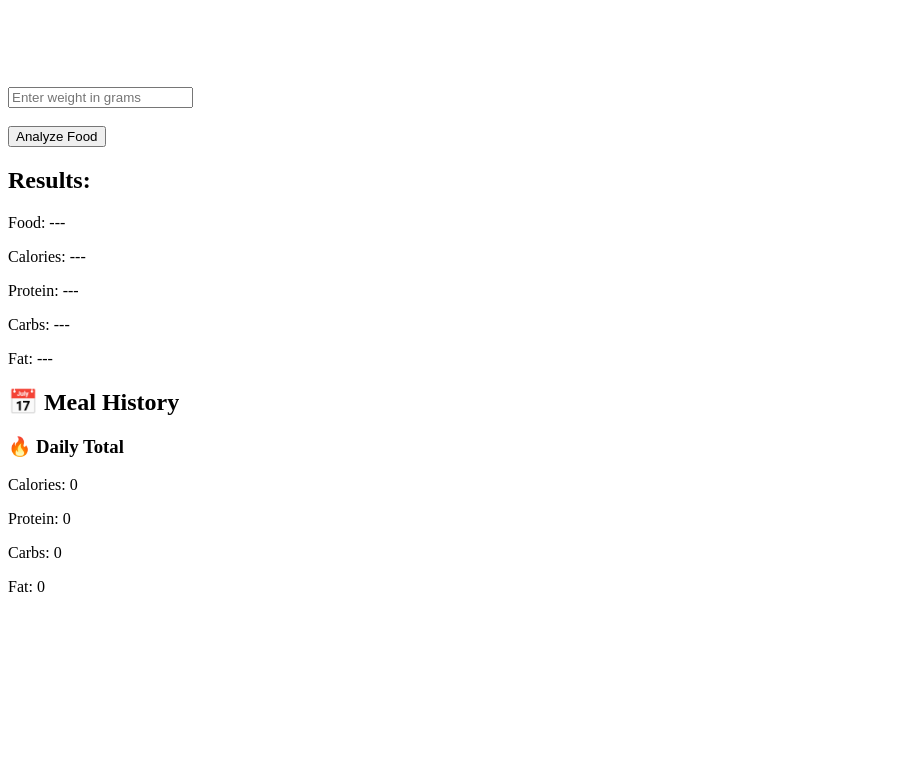
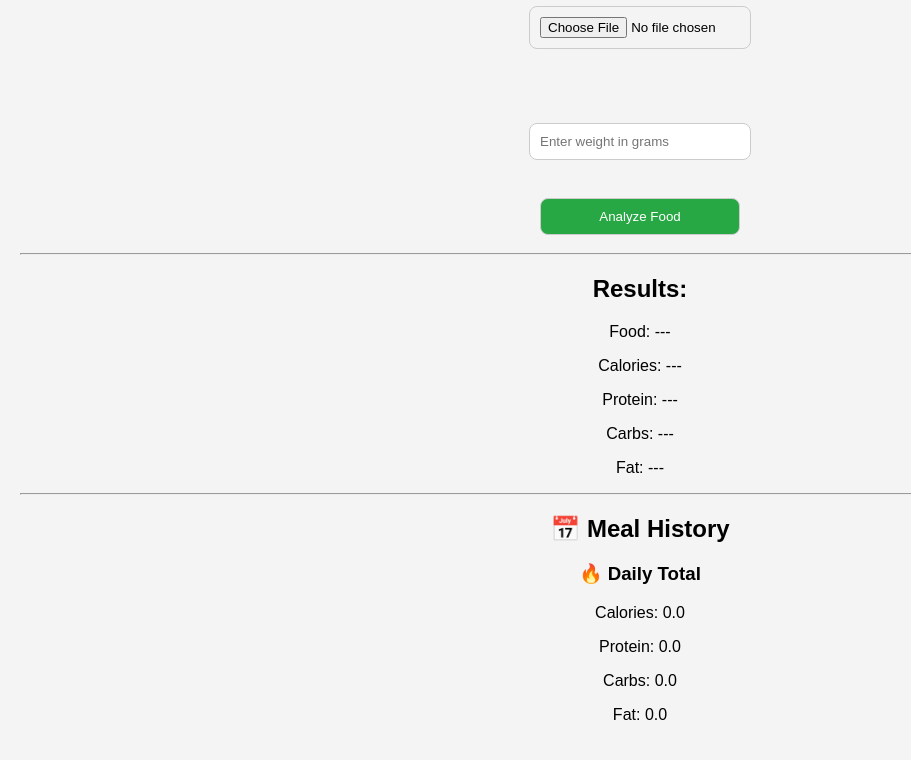
Before and after one commit to madesh-zre/AI-Food-Nutrition-Tracker, a plain HTML site: page frontend/index.html in a window 1280 px wide. Shown: the part 105-865 px from the top of the page, without its empty margins (0-911 px from the left). Before the commit the page ends 800 px from the top, so only its background shows below. Drawn offline with Linux system fonts and the light colour scheme.

Commit message:
Update index.html

```diff
--- a/frontend/index.html
+++ b/frontend/index.html
@@ -1,24 +1,35 @@
-
 <!DOCTYPE html>
 <html>
 <head>
     <title>AI Food Tracker</title>
+
+    <!-- ✅ CSS LINK (PHASE 5 UI UPGRADE) -->
+    <link rel="stylesheet" href="style.css">
 </head>
 
 <body>
 
+<div class="container">
+
     <h1>🍎 AI Food Nutrition Tracker</h1>
 
+    <!-- IMAGE UPLOAD -->
     <input type="file" id="foodImage" accept="image/*" onchange="previewImage(event)">
     <br><br>
 
     <img id="preview" width="200" style="display:none; border-radius:10px;">
-<br><br><br><br>
+    <br><br>
 
-<input type="number" id="weight" placeholder="Enter weight in grams"><br><br>
+    <!-- WEIGHT INPUT -->
+    <input type="number" id="weight" placeholder="Enter weight in grams">
+    <br><br>
 
+    <!-- BUTTON -->
     <button onclick="analyzeFood()">Analyze Food</button>
 
+    <hr>
+
+    <!-- RESULTS -->
     <h2>Results:</h2>
 
     <p>Food: <span id="foodName">---</span></p>
@@ -27,7 +38,9 @@
     <p>Carbs: <span id="carbs">---</span></p>
     <p>Fat: <span id="fat">---</span></p>
 
-<script src="script.js"></script>
+    <hr>
+
+    <!-- HISTORY -->
     <h2>📅 Meal History</h2>
     <ul id="mealList"></ul>
 
@@ -37,5 +50,10 @@
     <p>Carbs: <span id="totalCarbs">0</span></p>
     <p>Fat: <span id="totalFat">0</span></p>
 
+</div>
+
+<!-- JS FILE -->
+<script src="script.js"></script>
+
 </body>
 </html>
```
Lines whose indentation alone changed are shown as unchanged.
